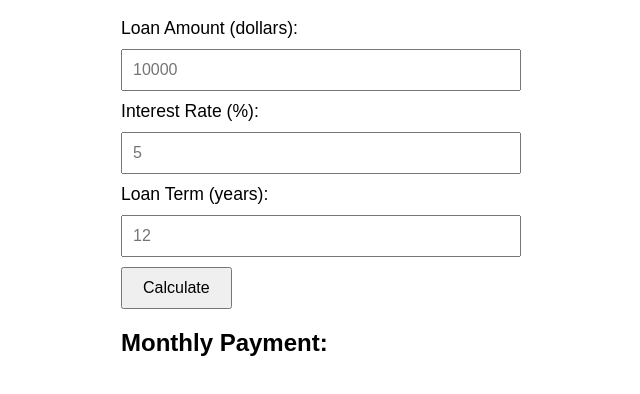
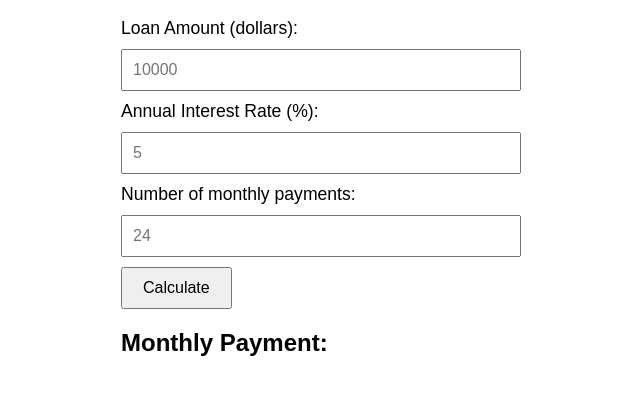
Before and after one commit to pauldepstein/Loan_Calculator, a website with bundled scripts: page index.html in a window 1280 px wide. Shown: the part 60-454 px from the top of the page, without its empty margins (319-959 px from the left). Built offline with nearby package versions, Linux system fonts and the light colour scheme.

Commit message:
Improve labelling on UI

```diff
--- a/index.html
+++ b/index.html
@@ -21,11 +21,11 @@
             <label for="loanAmount">Loan Amount (dollars):</label>
             <input type="text" id="loanAmount" name="loanAmount" placeholder="10000" required>
 
-            <label for="interestRate">Interest Rate (%):</label>
+            <label for="interestRate">Annual Interest Rate (%):</label>
             <input type="text" id="interestRate" name="interestRate" placeholder="5" required>
 
-            <label for="loanTerm">Loan Term (years):</label>
-            <input type="text" id="loanTerm" name="Number of payments" placeholder="12" required>
+            <label for="loanTerm">Number of monthly payments:</label>
+            <input type="text" id="loanTerm" name="Number of payments" placeholder="24" required>
 
             <button type="submit">Calculate</button>
         </form>
```
